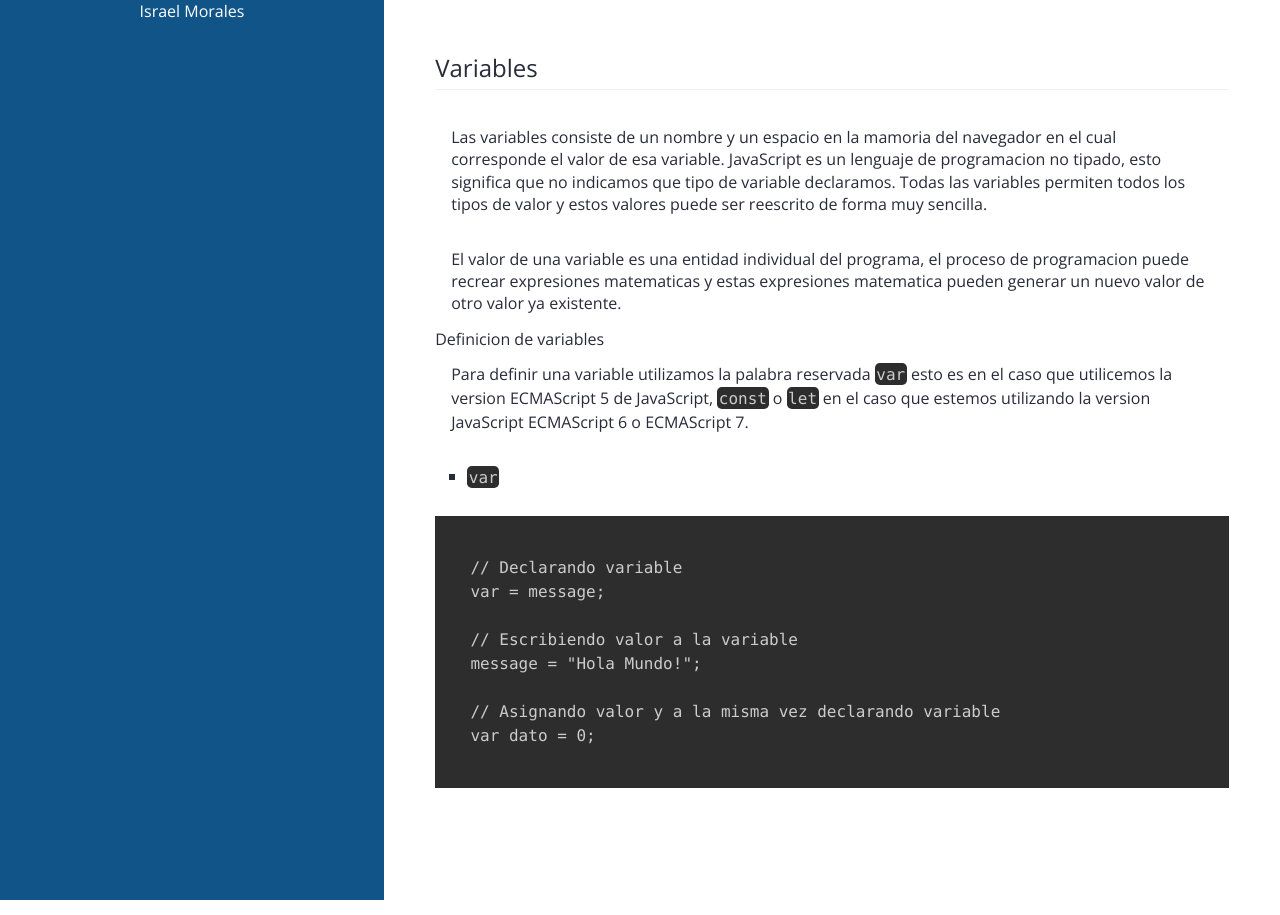
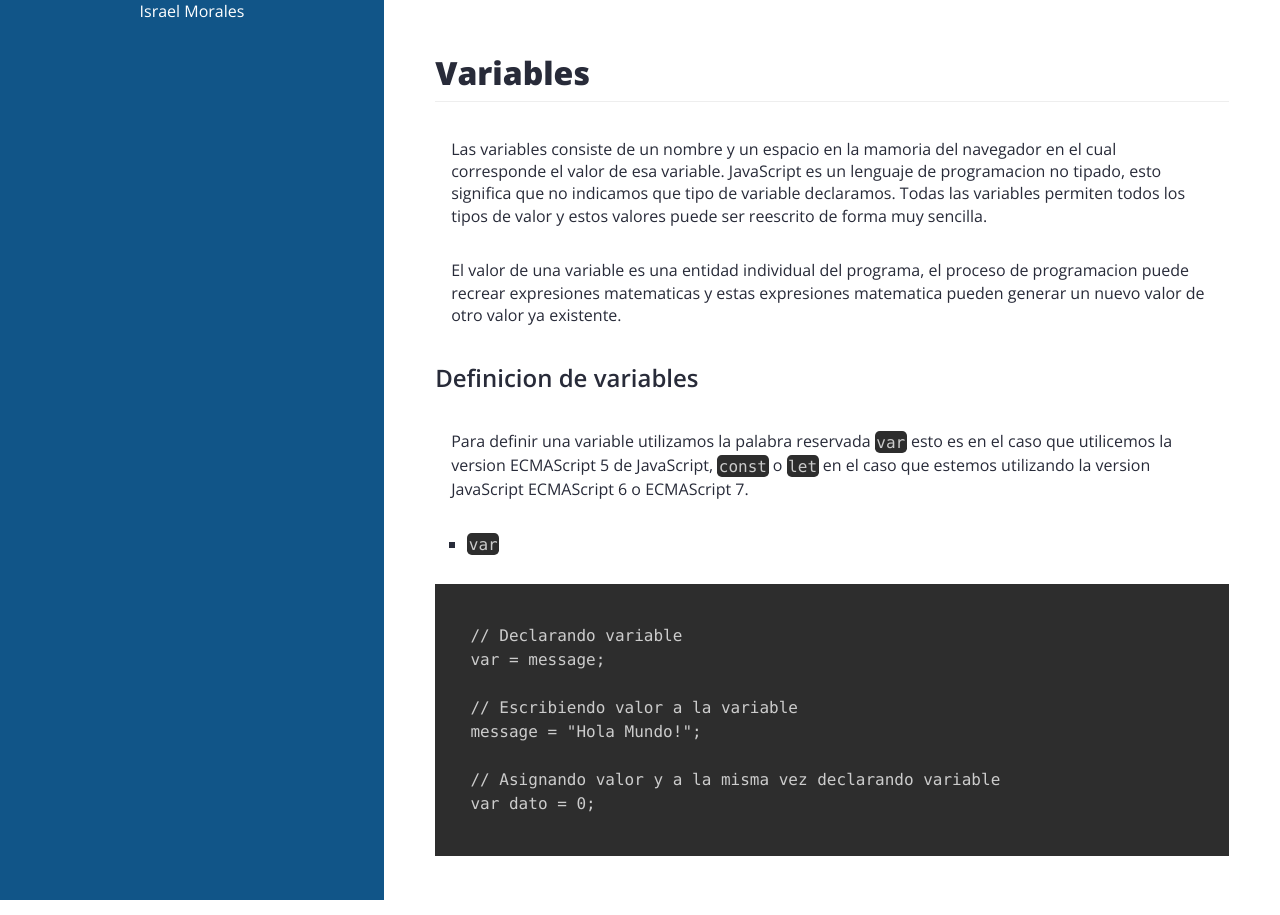
Before and after one commit to imoralesdev/imoralesdev.github.io, a Jekyll site: the page built from tutorials/javascript/01-variables.md, in a window 1280 px wide. Built offline with Jekyll 4.4.1, drawn with Linux system fonts in a browser that asks for light colours; nearby versions of some CDN libraries.

Commit message:
Update styles.css

```diff
--- a/assets/css/styles.css
+++ b/assets/css/styles.css
@@ -47,9 +47,10 @@ html, body, div, span, applet, object, iframe, h1, h2, h3, h4, h5, h6, p, blockq
   border-bottom: 1px solid #eee;
   margin-bottom: 20px;
   font-family: 'Open Sans', sans-serif;
-  font-size: 1.5em;
+  font-size: 2em;
   padding: 0 0 0.2em 0;
   color: #282B39;
+  font-weight: 800;
 }
 
 .content {
@@ -59,13 +60,19 @@ html, body, div, span, applet, object, iframe, h1, h2, h3, h4, h5, h6, p, blockq
   color: #282B39;
 }
 
+.content > h2 {
+  font-size: 1.5em;
+  font-weight: 600;
+  padding: 1em 0;
+}
+
 .content > p {
   font-size: 16px;
   padding: 1em;
   line-height: 1.4;
 }
 
-.content > code {
+.content__code {
   display: inline-block;
   background: hsl(1, 100%, 72%);
   padding: 0 6px;
```
